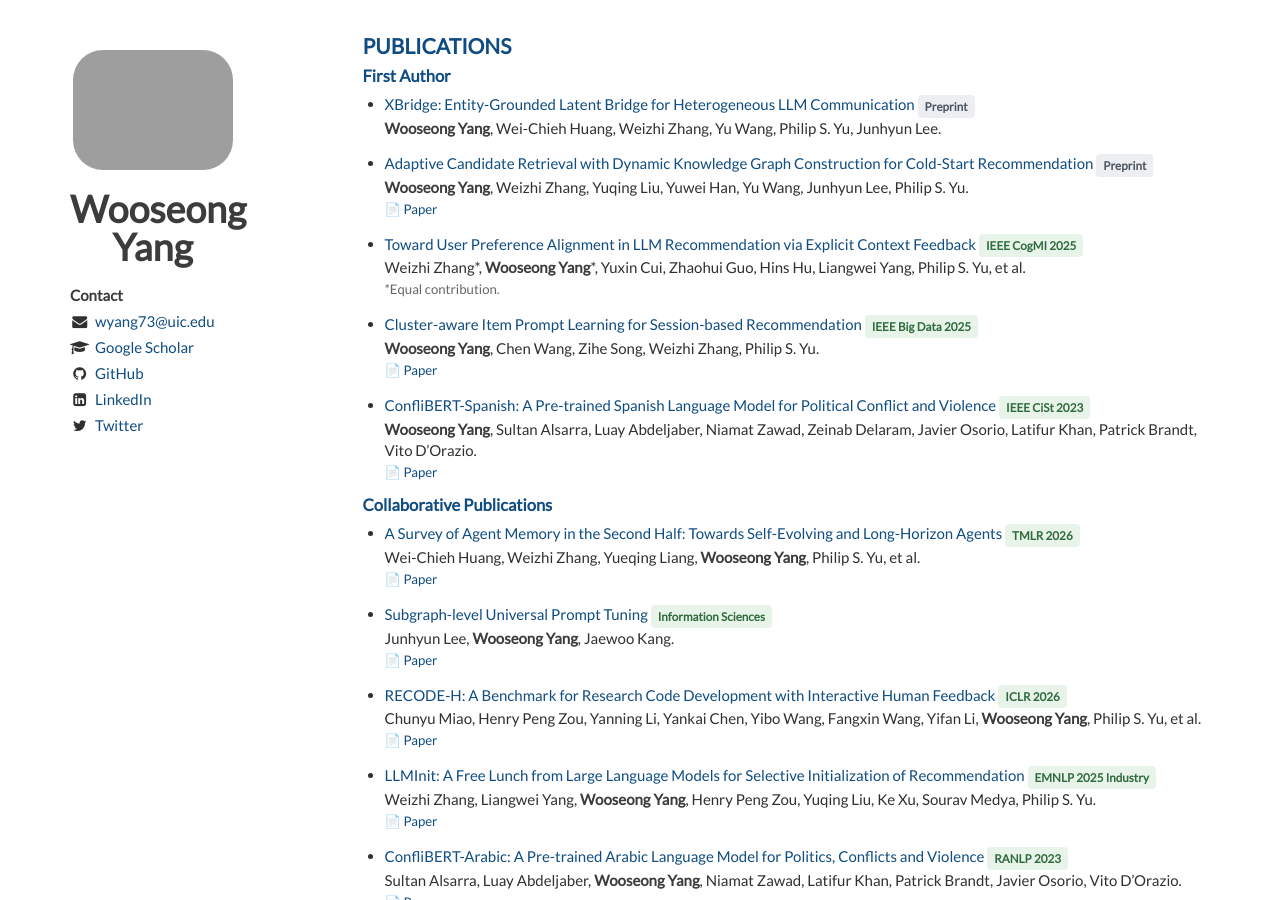
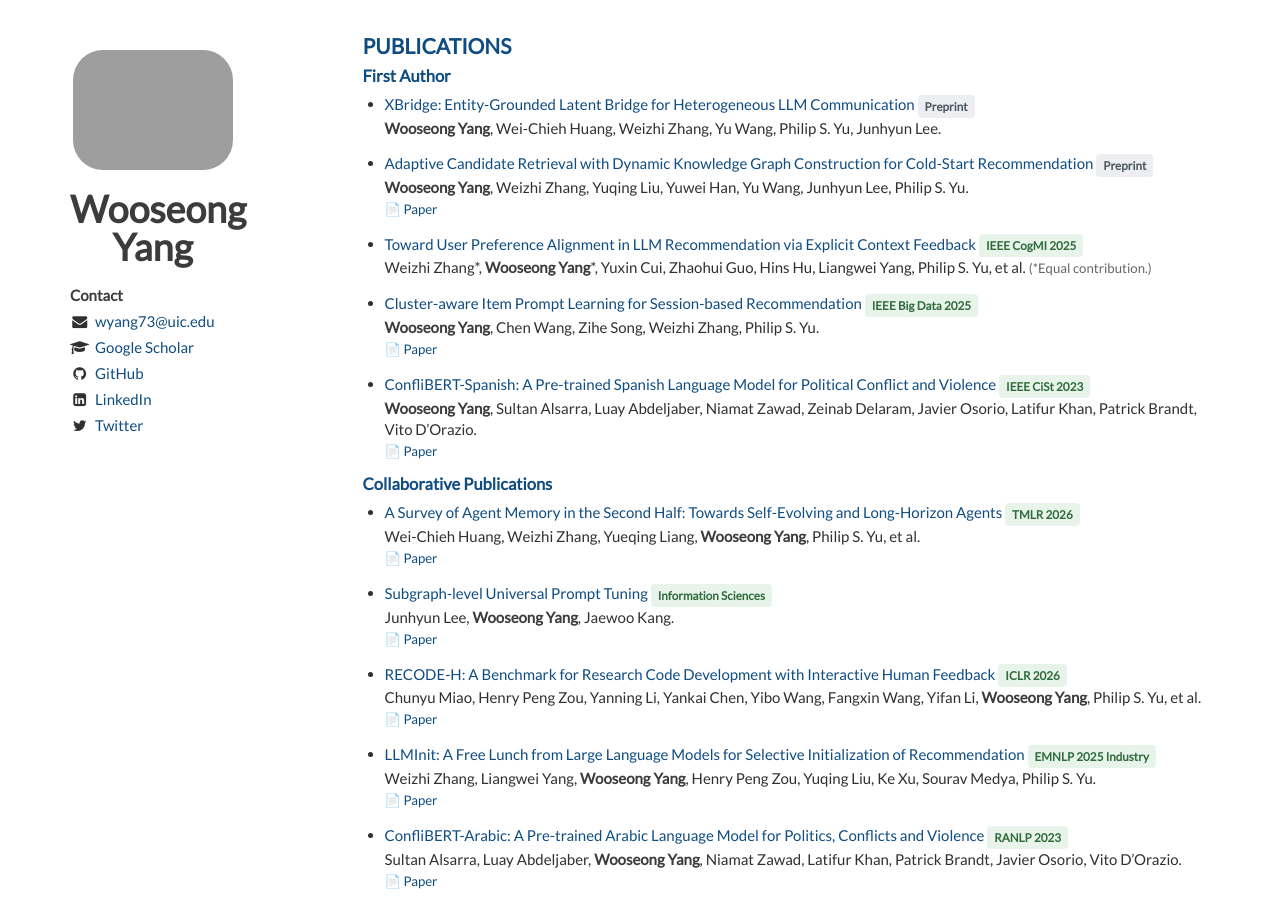
Before and after one commit to WooseongYang/WooseongYang.github.io, a Jekyll site: the page built from index.html, in a window 1280 px wide and 900 px high, scrolled down 691 px. Built offline with Jekyll 4.4.1, drawn with Linux system fonts in a browser that asks for light colours; nearby versions of some CDN libraries; the list of posts is cut into pages by our own code.

Commit message:
Update publications.html

```diff
--- a/_includes/publications.html
+++ b/_includes/publications.html
@@ -20,8 +20,7 @@
         <li style="margin-bottom: 14px;">
             <span class="paper_link">Toward User Preference Alignment in LLM Recommendation via Explicit Context Feedback</span>
             <span style="display:inline-block; background:#e8f4ea; color:#2f6b3c; font-size:78%; font-weight:600; padding:1px 7px; border-radius:4px; vertical-align:middle;">IEEE CogMI 2025</span><br/>
-            <span>Weizhi Zhang*, <em>Wooseong Yang</em>*, Yuxin Cui, Zhaohui Guo, Hins Hu, Liangwei Yang, Philip S. Yu, et al.</span><br/>
-            <span style="font-size:88%; color:#666;">*Equal contribution.</span>
+            <span>Weizhi Zhang*, <em>Wooseong Yang</em>*, Yuxin Cui, Zhaohui Guo, Hins Hu, Liangwei Yang, Philip S. Yu, et al. <span style="font-size:88%; color:#666;">(*Equal contribution.)</span></span><br/>
         </li>
 
         <li style="margin-bottom: 14px;">
```
